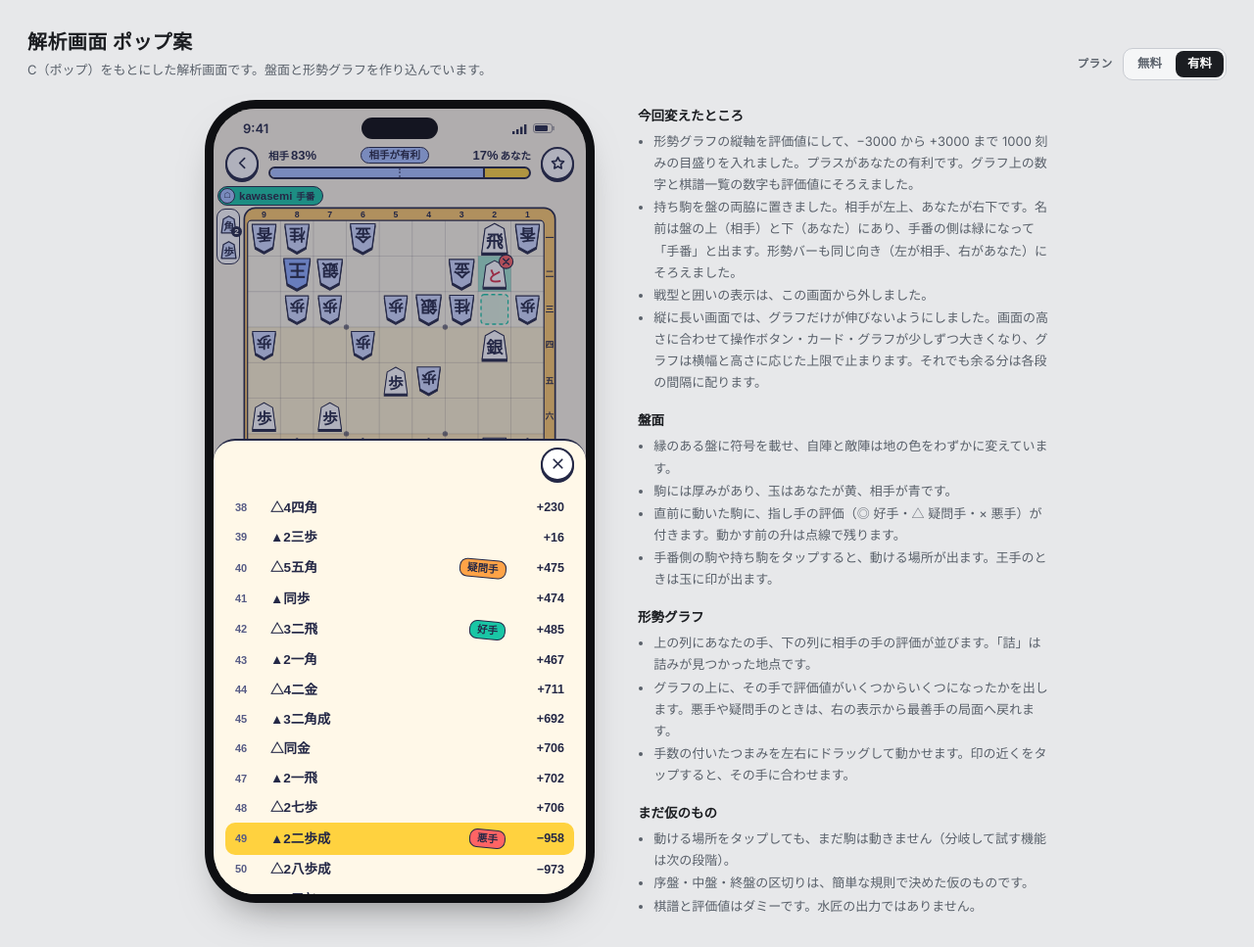
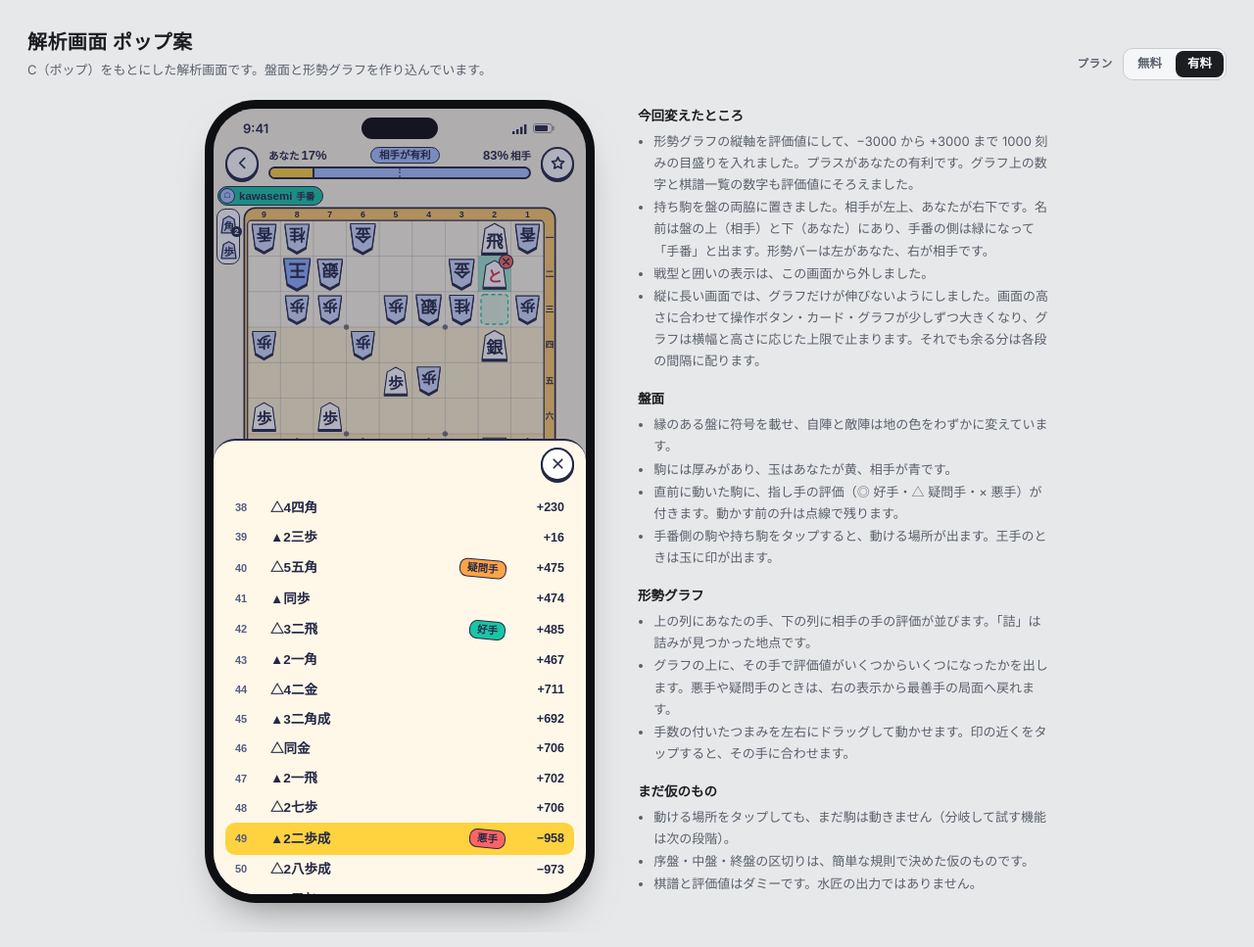
Before and after one commit to phni3j9a/kifumate, a plain HTML site: page mock/dist/analysis-pop.html in a window 1280 px wide. Shown: the whole page at 98% size. Drawn offline with Linux system fonts and the light colour scheme; a web font is replaced by a local one.

Commit message:
ポップ案: 形勢バーの向きを元に戻す（左が自分、右が相手）
Co-Authored-By: Claude <noreply@anthropic.com>
Claude-Session: https://claude.ai/code/session_01He41PmxTCKebRBUp7gLQHM

```diff
--- a/mock/dist/analysis-pop.html
+++ b/mock/dist/analysis-pop.html
@@ -88,8 +88,8 @@ body[data-plan="paid"] .lki{display:none}
 .vc .jg{flex:none;font:900 10.5px/1 var(--f-maru);padding:2px 8px 3px;border:1.5px solid var(--ink);border-radius:99px;background:#fff}
 .vc .jg[data-who="you"]{background:var(--you)}
 .vc .jg[data-who="opp"]{background:var(--opp)}
-.vc .bar{position:relative;height:13px;border:var(--ol);border-radius:99px;background:var(--you);overflow:hidden}
-.vc .bar .o{position:absolute;left:0;top:0;bottom:0;background:var(--opp);border-right:var(--ol);transition:width .28s cubic-bezier(.3,.9,.4,1)}
+.vc .bar{position:relative;height:13px;border:var(--ol);border-radius:99px;background:var(--opp);overflow:hidden}
+.vc .bar .y{position:absolute;left:0;top:0;bottom:0;background:var(--you);border-right:var(--ol);transition:width .28s cubic-bezier(.3,.9,.4,1)}
 .vc .bar .nt{position:absolute;left:50%;top:0;bottom:0;margin-left:-1px;border-left:2px dotted rgba(36,40,70,.5)}
 
 /* names sit above (opponent, left) and below (you, right) the board; only the piece stands are beside it */
@@ -294,7 +294,7 @@ body[data-plan="paid"] .lki{display:none}
   .notes{padding-block:18px 26px;padding-left:max(16px,env(safe-area-inset-left,0px));padding-right:max(16px,env(safe-area-inset-right,0px))}
 }
 @media (prefers-reduced-motion:reduce){
-  .vc .bar .o{transition:none}
+  .vc .bar .y{transition:none}
   .vc .shb{animation:none}
 }
 </style>
@@ -333,8 +333,8 @@ body[data-plan="paid"] .lki{display:none}
       <header class="hd">
         <button type="button" class="rb" aria-label="戻る"><svg class="ic"><use href="#i-prev"/></svg></button>
         <div class="wr" role="img" data-b="bar">
-          <div class="wl"><span class="l">相手<b data-b="oppp"></b></span><span class="jg" data-b="jg"></span><span class="r"><b data-b="youp"></b>あなた</span></div>
-          <div class="bar"><span class="o" data-b="baro"></span><i class="nt"></i></div>
+          <div class="wl"><span class="l">あなた<b data-b="youp"></b></span><span class="jg" data-b="jg"></span><span class="r"><b data-b="oppp"></b>相手</span></div>
+          <div class="bar"><span class="y" data-b="bary"></span><i class="nt"></i></div>
         </div>
         <button type="button" class="rb" aria-label="お気に入り"><svg class="ic"><use href="#i-star"/></svg></button>
       </header>
@@ -377,7 +377,7 @@ body[data-plan="paid"] .lki{display:none}
       <h2>今回変えたところ</h2>
       <ul>
         <li>形勢グラフの縦軸を評価値にして、−3000 から +3000 まで 1000 刻みの目盛りを入れました。プラスがあなたの有利です。グラフ上の数字と棋譜一覧の数字も評価値にそろえました。</li>
-        <li>持ち駒を盤の両脇に置きました。相手が左上、あなたが右下です。名前は盤の上（相手）と下（あなた）にあり、手番の側は緑になって「手番」と出ます。形勢バーも同じ向き（左が相手、右があなた）にそろえました。</li>
+        <li>持ち駒を盤の両脇に置きました。相手が左上、あなたが右下です。名前は盤の上（相手）と下（あなた）にあり、手番の側は緑になって「手番」と出ます。形勢バーは左があなた、右が相手です。</li>
         <li>戦型と囲いの表示は、この画面から外しました。</li>
         <li>縦に長い画面では、グラフだけが伸びないようにしました。画面の高さに合わせて操作ボタン・カード・グラフが少しずつ大きくなり、グラフは横幅と高さに応じた上限で止まります。それでも余る分は各段の間隔に配ります。</li>
       </ul>
@@ -856,7 +856,7 @@ function renderPly() {
   updateGraph();
   markCurrent();
   const w = pct(wrSelf(pos)), j = judge(pos);
-  R.baro.style.width = 100 - w + '%';
+  R.bary.style.width = w + '%';
   R.oppp.textContent = 100 - w + '%';
   R.youp.textContent = w + '%';
   R.bar.setAttribute('aria-label', `あなたの勝率 ${w}%`);
```
Also changed, not shown: mock/dist/analysis-pop.standalone.html (+7 -7 lines), mock/src/analysis-pop.html (+7 -7 lines).
